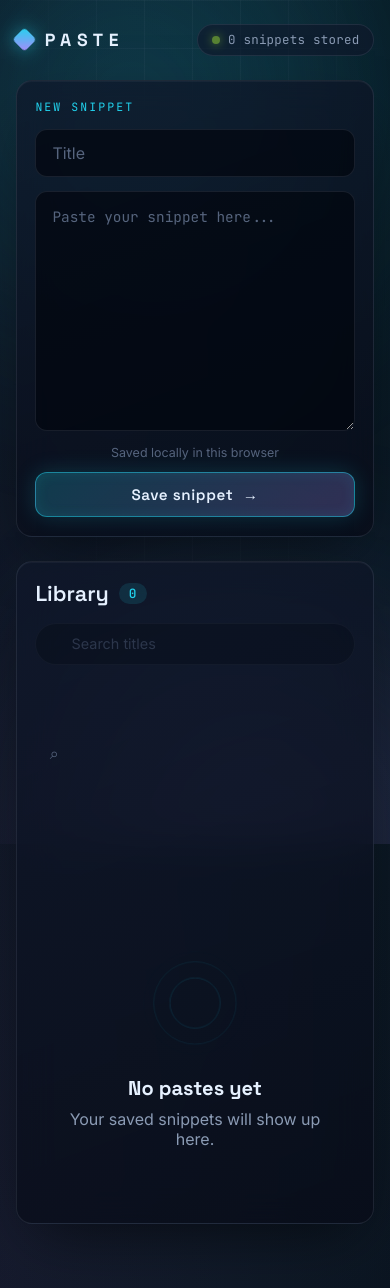
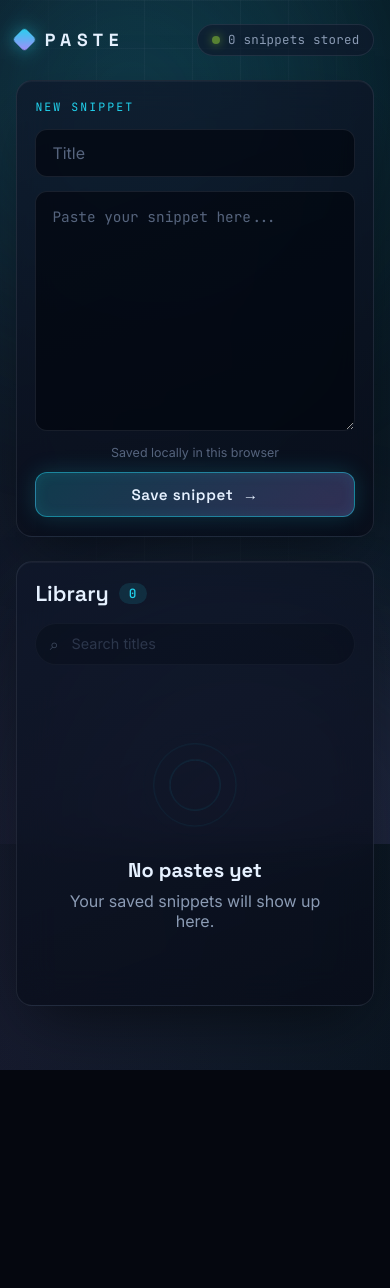
Before and after one commit to Mankiratbrar/Mankiratbrar.github.io, a React (Vite) app: page / in a window 390 px wide. After the commit the page ends 1070 px from the top, so only its background shows below. Built offline with nearby package versions, Linux system fonts and the light colour scheme.

Commit message:
updatw 190

```diff
--- a/src/App.css
+++ b/src/App.css
@@ -80,6 +80,10 @@
   .containerMain .field-code {
     width: 400px;
   }
+
+  .library {
+    min-width: 320px;
+  }
 }
 
 .masthead {
@@ -147,6 +151,7 @@
 }
 .containerMain {
   display: grid;
+  grid-template-columns: minmax(0, 1fr);
   gap: 1.5rem;
 
 
@@ -327,7 +332,6 @@
 }
 
 .library {
-  min-width: 320px;
   min-height: 28rem;
 }
 
@@ -593,9 +597,20 @@
 
   .search {
     max-width: none;
+    flex: none;
+  }
+
+  .field-code {
+    resize: vertical;
   }
 
   .paste-grid {
-    grid-template-columns: 1fr;
+    grid-template-columns: minmax(0, 1fr);
+  }
+
+  .composer,
+  .library {
+    min-width: 0;
+    min-height: 0;
   }
 }
```
